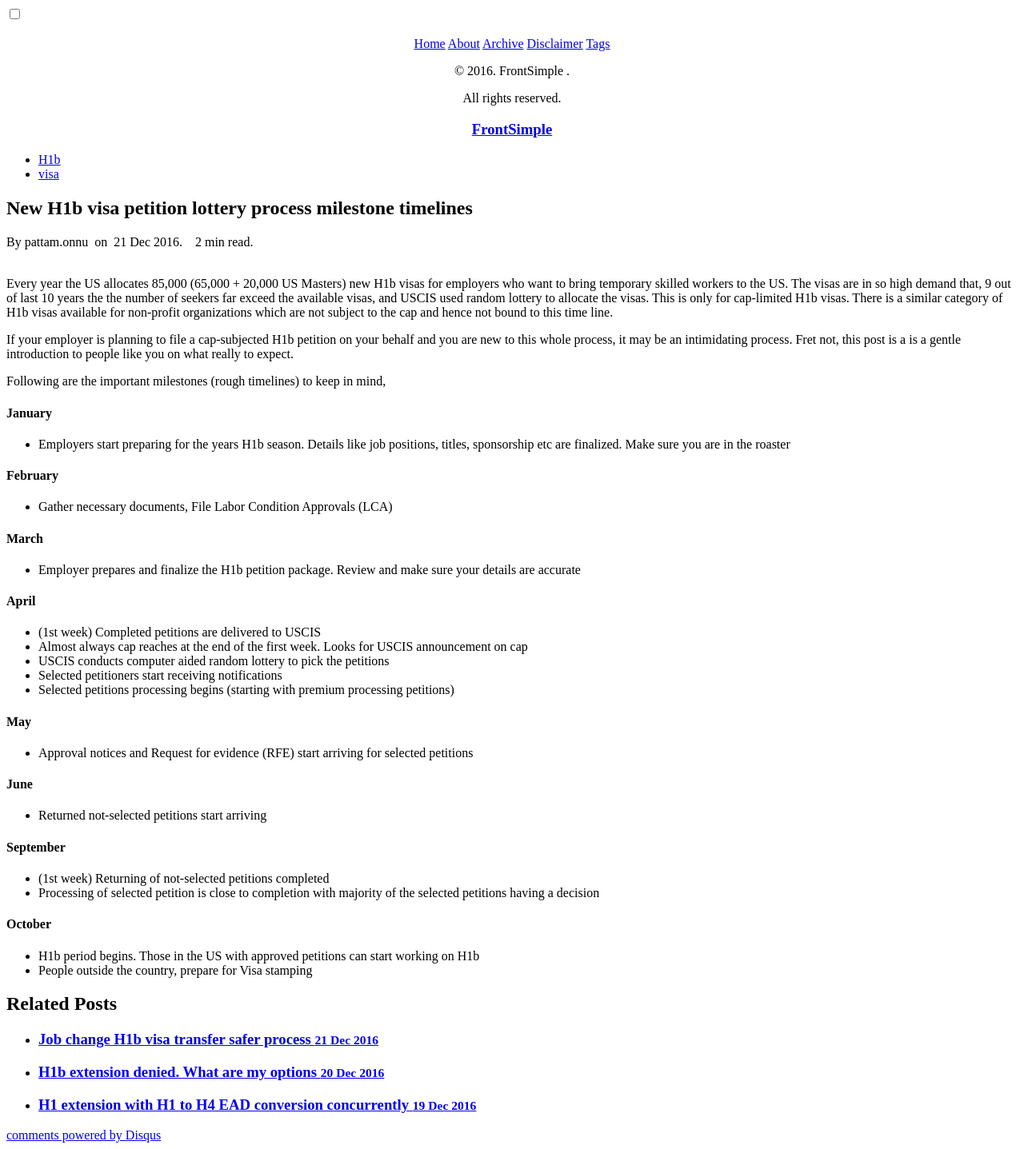
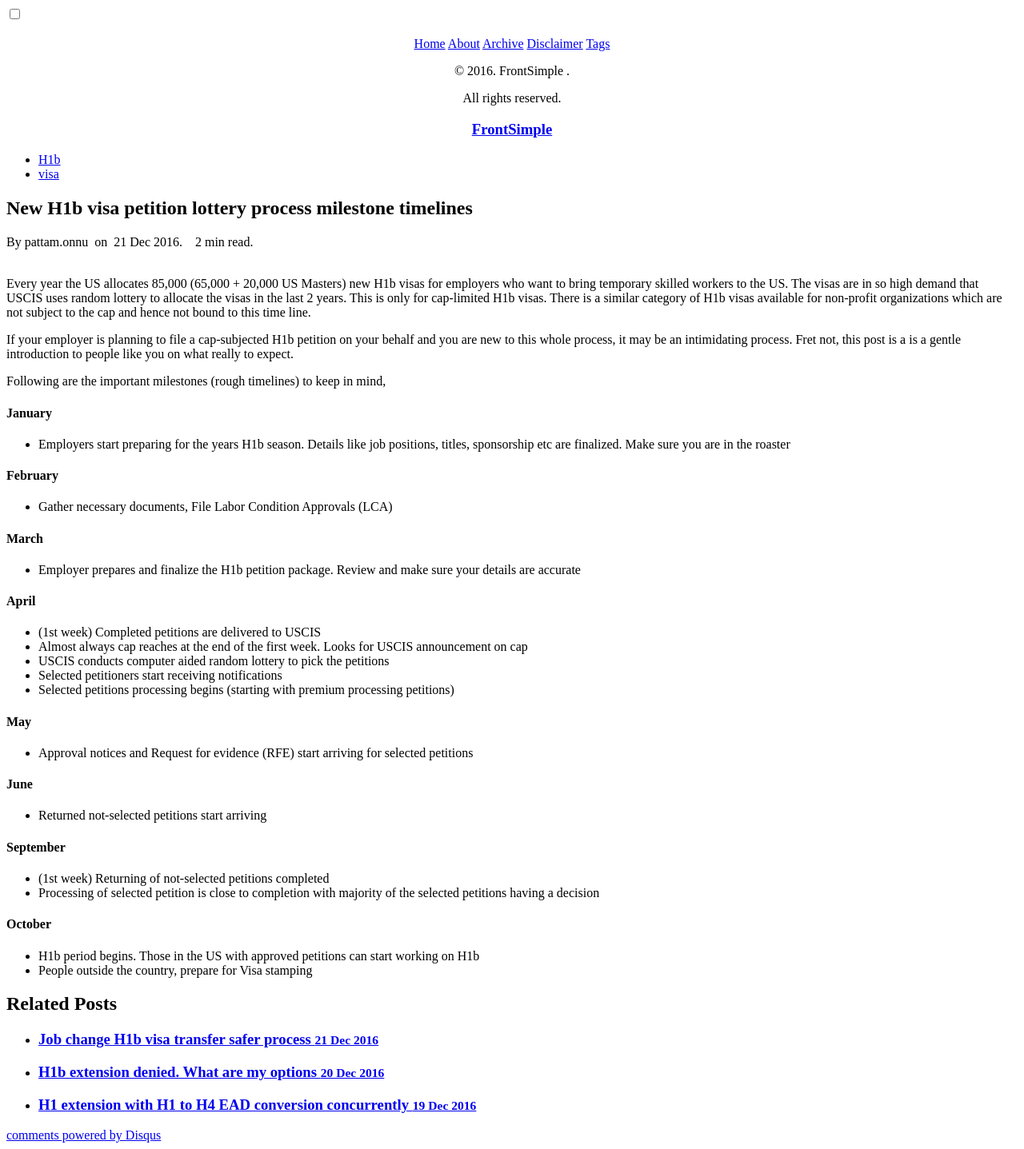
Before and after one commit to gitforwork2/gitforwork.github.io, a Jekyll site: the page built from _posts/2016-12-21-New-H1b-visa-petition-lottery-process-milestone-timeline.md, in a window 1280 px wide. Shown: the whole page at 80% size. Built offline with Jekyll 4.4.1, drawn with Linux system fonts in a browser that asks for light colours; comment, search, counter and statistics services are not loaded.

Commit message:
Update 2016-12-21-New-H1b-visa-petition-lottery-process-milestone-timeline.md

```diff
--- a/_posts/2016-12-21-New-H1b-visa-petition-lottery-process-milestone-timeline.md
+++ b/_posts/2016-12-21-New-H1b-visa-petition-lottery-process-milestone-timeline.md
@@ -7,8 +7,7 @@ comments: true
 description: New H1b visa petition lottery process milestone timeline
 ---
 Every year the US allocates 85,000 (65,000 + 20,000 US Masters) new H1b visas for employers who want to bring
-temporary skilled workers to the US. The visas are in so high demand that, 9 out of last 10 years the the number of
-seekers far exceed the available visas, and USCIS used random lottery to allocate the visas. This is only for cap-limited H1b visas. There is a similar category of H1b visas available for non-profit organizations which are not subject to the cap and hence not bound to this time line.
+temporary skilled workers to the US. The visas are in so high demand that USCIS uses random lottery to allocate the visas in the last 2 years. This is only for cap-limited H1b visas. There is a similar category of H1b visas available for non-profit organizations which are not subject to the cap and hence not bound to this time line.
 
 If your employer is planning to file a cap-subjected H1b petition on your behalf and you are new to this whole process, it may be an intimidating process. Fret not, this post is a is a gentle introduction to people like you on what really to expect.
 
```
